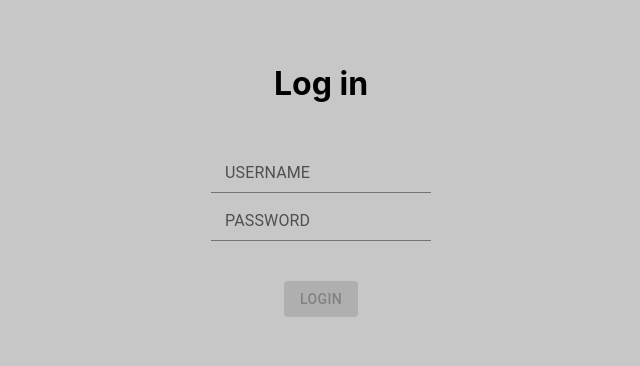
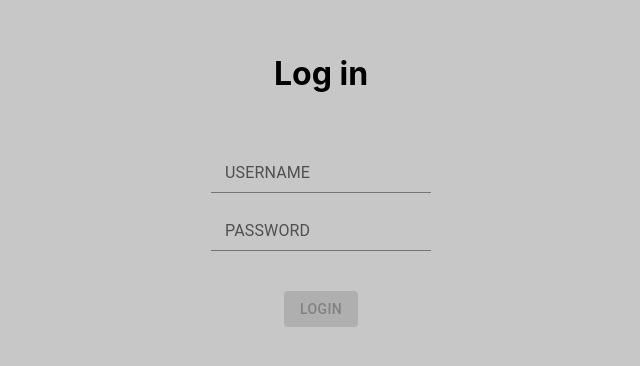
Before and after one commit to FreakeyPlays/swa-lab, a React (Create React App) app in the folder client/: page / in a window 1280 px wide. Shown: the part 210-576 px from the top of the page, without its empty margins (319-959 px from the left). Built offline with nearby package versions, Linux system fonts and the light colour scheme.

Commit message:
login extended and done

```diff
--- a/client/src/Login.jsx
+++ b/client/src/Login.jsx
@@ -48,34 +48,19 @@ class Login extends React.Component{
         console.log(response);
         if(response !== false){
             this.props.authorized();
-            /*
-            if (response.ok) {
-            const data = await response.json();
-            //compare received data with input fields
-            if(data.username === username && data.password === password){
-            console.log("login successful");
-            // handle successful login, store the token in localStorage or use cookies
-        }else{
-            console.log("invalid username or password");
-            // handle invalid login
-            */
         }
+        else{
+            document.getElementById('error').style.display = "flex";
+            }
     }
     handleLoginSubmit = (e) =>{
-        //let formData = JSON.stringify(this.state);
         fetch("http://localhost:8080/user/login?username="+this.state.username+"&password="+this.state.password , {
             method: 'POST',
-            /*headers: {
-                "Content-Type": "application/json",
-                "Accept": "application/json",
-            },
-            body: formData,*/
         })
         .then(this.status)
         .then(function(response) { return response.json()})
         .then((response)=>this.processData(response))
         .catch(function(error) { console.log('Request failed', error);
-
         });
 
     e.preventDefault();
@@ -85,17 +70,22 @@ class Login extends React.Component{
     render() {
         return(
             <div className="center">
+                <p id="error" className="error"> Login failed!</p>
                 <h1>Log in </h1>
                 <div className="loginbox">
                     <form  className="loginform" onSubmit={this.handleLoginSubmit}>
+                        <div className="usernamefield">
                         <FormControl className="formContrl">
                             <InputLabel htmlFor="Login"> USERNAME </InputLabel>
                             <Input id="username" type="text" value={this.state.username} onChange={this.handleChange}/>
                         </FormControl>
-                        <FormControl >
+                        </div>
+                        <div className="passwordfield">
+                        <FormControl>
                             <InputLabel htmlFor="password"> PASSWORD </InputLabel>
                             <Input id="password" type="password" value={this.state.password} onChange={this.handleChange}/>
                         </FormControl>
+                        </div>
                         <div className="buttonRightAlign">
                             <Button variant="contained" color="primary" type="submit" value="submit" disabled={this.state.loginButtonDisable} >Login</Button>
                         </div>
--- a/client/src/index.css
+++ b/client/src/index.css
@@ -33,6 +33,18 @@ code {
   padding: 10px;
 }
 
+.usernamefield>div{
+  margin: 10px;
+}
+
+.error {
+  display:none;
+  background-color: lightpink;
+  color: firebrick;
+  font-weight: bold;
+  padding: 3px;
+}
+
 .buttonRightAlign{
   margin-top: 20px;
   padding: 20px;
```
Also changed, not shown: client/src/App.jsx (+0 -10 lines).
